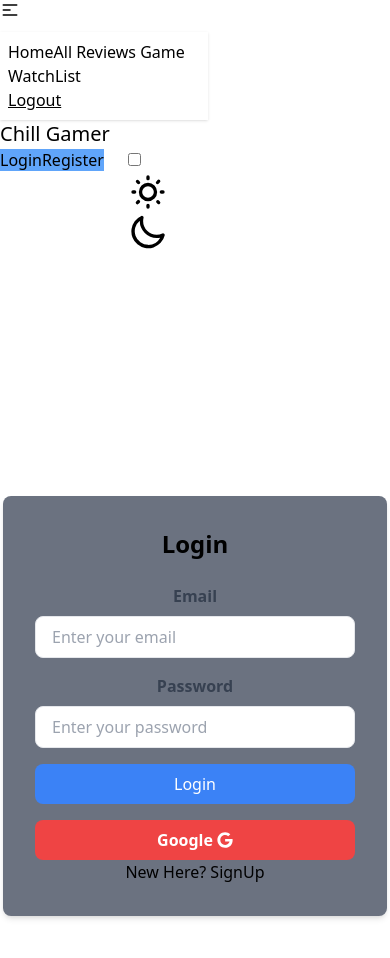
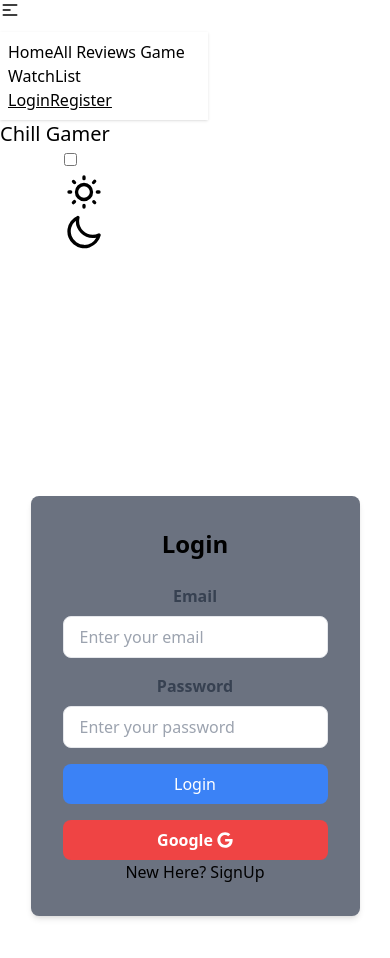
Before and after one commit to RuponGomeZ/chill-gamer-client, a React (Vite) app: page /login in a window 390 px wide. Shown: the top 958 px of the page. Built offline with nearby package versions, Linux system fonts and the light colour scheme; no server answers.

Commit message:
responsiveness fixed

```diff
--- a/src/Components/Authontications/Login.jsx
+++ b/src/Components/Authontications/Login.jsx
@@ -43,7 +43,7 @@ const Login = () => {
     return (
         <div>
             <div className="flex justify-center items-center h-screen ">
-                <div className="bg-gray-500 p-8 rounded-lg shadow-md w-96">
+                <div className="bg-gray-500 p-8 rounded-lg shadow-md lg:w-96">
                     <h2 className="text-2xl font-bold mb-6 text-center">Login</h2>
                     <form onSubmit={handleLogin}>
                         <div className="mb-4">
--- a/src/Components/Authontications/Signup.jsx
+++ b/src/Components/Authontications/Signup.jsx
@@ -60,8 +60,8 @@ const Signup = () => {
 
     return (
         <div >
-            <div className="flex justify-center items-center h-screen ">
-                <div className="bg-gray-500 p-8 rounded-lg shadow-md w-96">
+            <div className="flex justify-center items-center lg:h-screen ">
+                <div className="bg-gray-500 p-8 rounded-lg shadow-md lg:w-96">
                     <h2 className="text-2xl font-bold mb-6 text-center">Sign Up</h2>
                     <form onSubmit={handleSignUp}>
                         <div className="mb-4">
--- a/src/Components/NavBar.jsx
+++ b/src/Components/NavBar.jsx
@@ -61,7 +61,18 @@ const NavBar = () => {
                             tabIndex={0}
                             className="menu menu-sm dropdown-content bg-base-100 rounded-box z-[1] mt-3 w-52 p-2 shadow">
                             <li>{links}</li>
-                            <li><button onClick={handleLogout} className=' underline my-auto cursor-pointer'>Logout</button></li>
+                            <li>{user ?
+                                <div>
+                                    <p>{user.email}</p>
+                                    <button onClick={handleLogout} className=' underline my-auto cursor-pointer'>Logout</button>
+                                </div>
+                                :
+                                <div className="flex">
+                                    {/* Hide Login button on small devices */}
+                                    <Link to={"/login"} className=" underline ">Login</Link>
+                                    {/* Hide Register button on small devices */}
+                                    <Link to={"/signup"} className=" underline ">Register</Link>
+                                </div>}</li>
                         </ul>
                     </div>
                     <Link to={"/"} className="btn btn-ghost text-xl">Chill Gamer</Link>
@@ -75,16 +86,20 @@ const NavBar = () => {
                     {user?.email ? (
                         <div className='flex'>
                             <div className='justify-center items-center flex flex-col mr-4'>
-                                {/* <img className='w-10 rounded-full' src={user.photoURL} alt={user.name} /> */}
+
                                 <p data-tooltip-id="my-tooltip" className='font-bold hidden sm:block'>{user.email}</p>
                             </div>
                             <div className='hidden my-auto sm:block'><button onClick={handleLogout} className=' underline my-auto cursor-pointer'>Logout</button></div>
                         </div>
                     ) : (
-                        <div><Link to={"/login"} className="btn bg-blue-400">Login</Link>
-                            <Link to={"/signup"} className="btn bg-blue-400">Register</Link></div>
+                        <div className="flex">
+                            {/* Hide Login button on small devices */}
+                            <Link to={"/login"} className="hidden pt-2 sm:block btn bg-blue-400 ">Login</Link>
+                            {/* Hide Register button on small devices */}
+                            <Link to={"/signup"} className="hidden pt-2 sm:block btn bg-blue-400 ">Register</Link>
+                        </div>
                     )}
-                    <div className='ml-6 '><ThemeSwitch /></div>
+                    <div className='ml-16 '><ThemeSwitch /></div>
                 </div>
                 {
                     user ? <Tooltip id="my-tooltip" place="top" effect="solid">
--- a/src/Components/reviews/AddReviews.jsx
+++ b/src/Components/reviews/AddReviews.jsx
@@ -2,6 +2,7 @@ import React, { useContext, useEffect } from 'react';
 import { AuthContext } from '../Authontications/AuthProvider';
 import { useNavigate } from 'react-router-dom';
 import Swal from 'sweetalert2';
+import { Typewriter } from 'react-simple-typewriter';
 
 const AddReviews = () => {
     const { user, setLoading, loading } = useContext(AuthContext);
@@ -77,7 +78,15 @@ const AddReviews = () => {
     return (
         <div>
             <form onSubmit={handleSubmit} className="max-w-lg mx-auto p-6  shadow-lg rounded-xl">
-                <h2 className="text-2xl font-bold mb-4">Submit a Game Review</h2>
+                <h2 className="text-2xl font-bold mb-4"><Typewriter
+                    words={['Submit a Game Review']}
+                    loop={5}
+                    cursor
+                    cursorStyle='_'
+                    typeSpeed={70}
+                    deleteSpeed={50}
+                    delaySpeed={1000}
+                /></h2>
 
                 {/* Game Cover Image */}
                 <label className="block mb-2 font-semibold">Game Cover Image (URL)</label>
--- a/src/Components/reviews/ReviewDetails.jsx
+++ b/src/Components/reviews/ReviewDetails.jsx
@@ -64,10 +64,10 @@ const ReviewDetails = () => {
     }
 
     return (
-        <div className="bg-base-200 max-h-fit my-auto w-full lg:w-8/12 mx-auto p-4 lg:p-10">
+        <div className="bg-base-200 max-h-fit my-auto w-5/6 lg:w-8/12 mx-auto p-4 lg:p-10">
             <div className="hero-content flex-col lg:flex-row lg:items-start lg:justify-start lg:space-x-10">
                 <img
-                    className="max-w-xs lg:max-w-sm rounded-lg shadow-2xl"
+                    className="lg:max-w-xs rounded-lg shadow-2xl"
                     src={reviewData.img}
                     alt={reviewData.title}
                 />
--- a/src/Components/reviews/Reviews.jsx
+++ b/src/Components/reviews/Reviews.jsx
@@ -20,7 +20,6 @@ const Reviews = () => {
                 .then(res => res.json())
                 .then(item => setReviews(item))
                 .catch(error => console.log(error))
-
         }
     }
 
@@ -48,7 +47,7 @@ const Reviews = () => {
                     </div>
                 </div>
             </div>
-            <div className='grid sm:grid-cols-1 lg:grid-cols-3 gap-10'>
+            <div className='grid sm:grid-cols-1 md:grid-cols-2 lg:grid-cols-3 gap-10'>
                 {
                     reviews.map(review =>
                         <div key={review._id} className="card bg-base-100 w-80 shadow-xl">
@@ -62,6 +61,7 @@ const Reviews = () => {
                                 <h2 className="card-title">{review.title}</h2>
                                 <div className="badge badge-primary badge-outline">{review.genre}</div>
                                 <p>Published: {review.publishingYear}</p>
+                                <p className='font-thin'>Rated: {review.rating}</p>
                                 <div className="card-actions">
                                     <NavLink to={`/reviews/${review._id}`} className="btn btn-primary">Show details</NavLink>
                                 </div>
--- a/src/WatchList.jsx
+++ b/src/WatchList.jsx
@@ -39,8 +39,8 @@ const WatchList = () => {
     };
 
     return (
-        <div>
-            <h2 className='font-bold text-3xl'><Typewriter
+        <div className='lg:w-full w-11/12'>
+            <h2 className='font-bold text-lg lg:text-3xl'><Typewriter
                 words={['Your Game WatchList']}
                 loop={5}
                 cursor
@@ -56,7 +56,7 @@ const WatchList = () => {
                         <tr>
                             <th>SL</th>
                             <th>Title</th>
-                            <th>Genre</th>
+                            <th className=' md:block hidden'>Genre</th>
                             <th>Rating</th>
                             <th>Manage</th>
                         </tr>
@@ -68,7 +68,7 @@ const WatchList = () => {
                                 <tr key={index}>
                                     <th>{index + 1}</th>
                                     <td>{item.reviewData.title}</td>
-                                    <td>{item.reviewData.genre}</td>
+                                    <td className=' md:block hidden'>{item.reviewData.genre}</td>
                                     <td>{item.reviewData.rating}</td>
                                     <td>
                                         <button
```
